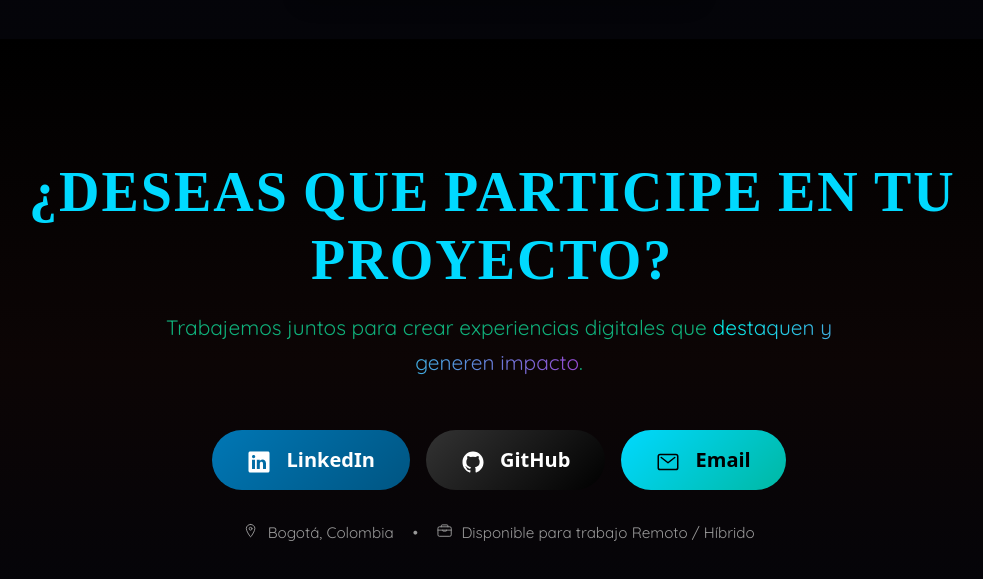
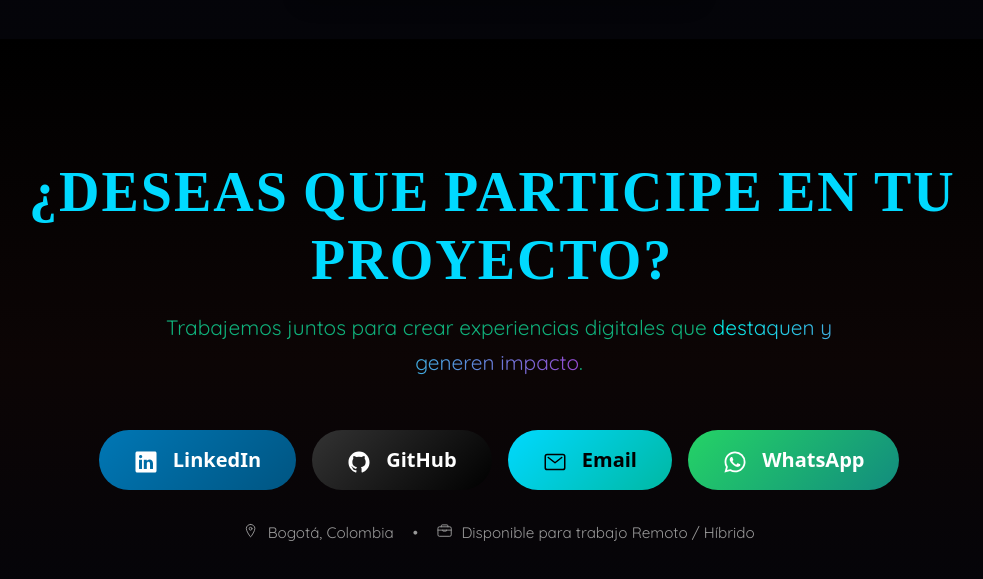
Before and after one commit to Alexfonse/Portafolio_web, a website: page fotos.html in a window 1280 px wide. Shown: the part 6383-6962 px from the top of the page, without its empty margins (136-1119 px from the left). Drawn offline with nearby package versions, Linux system fonts and the light colour scheme; animation ran at ten frames a second; a web font is replaced by a local one.

Commit message:
whatssap

```diff
--- a/fotos.html
+++ b/fotos.html
@@ -458,6 +458,12 @@
                         Email
                     </a>
 
+                    <!-- WhatsApp -->
+                    <a href="https://wa.me/573197334697" target="_blank" rel="noopener" class="btn btn-lg social-btn" style="background: linear-gradient(135deg, #25D366, #128C7E); color: white; border: none; padding: 15px 35px; border-radius: 50px; font-weight: 600; transition: all 0.3s ease;" aria-label="Chat en WhatsApp">
+                        <ion-icon name="logo-whatsapp" style="font-size: 1.5rem; vertical-align: middle; margin-right: 10px;"></ion-icon>
+                        WhatsApp
+                    </a>
+
                 </div>
 
                 <!-- Ubicación y Disponibilidad -->
```
Also changed, not shown: index.html (+6 -0 lines), proyectos.html (+5 -0 lines), videos.html (+5 -0 lines).
